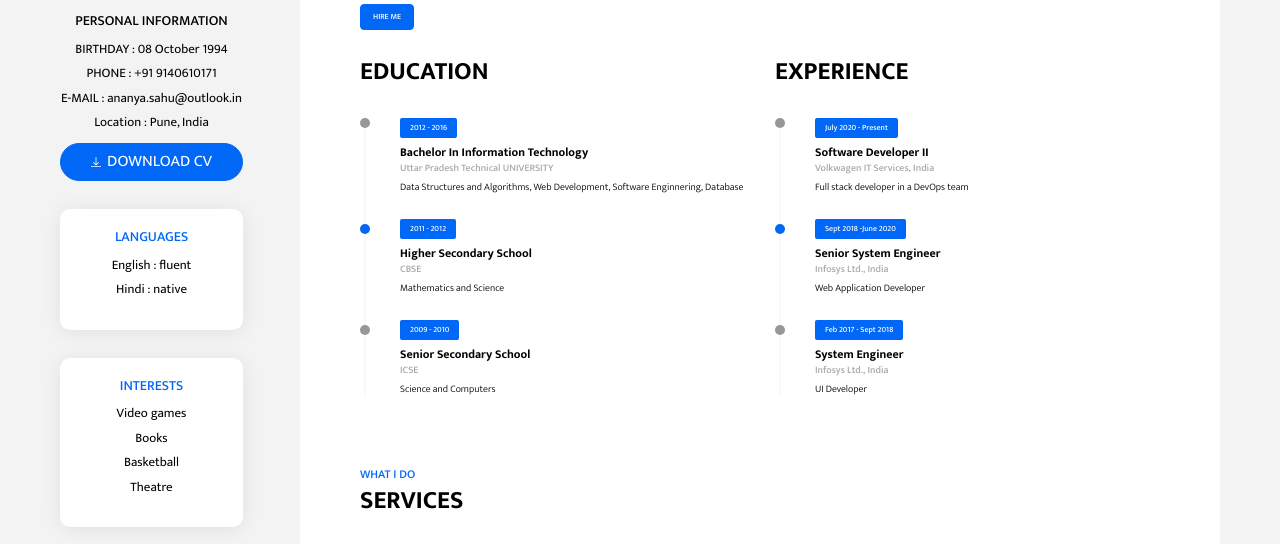
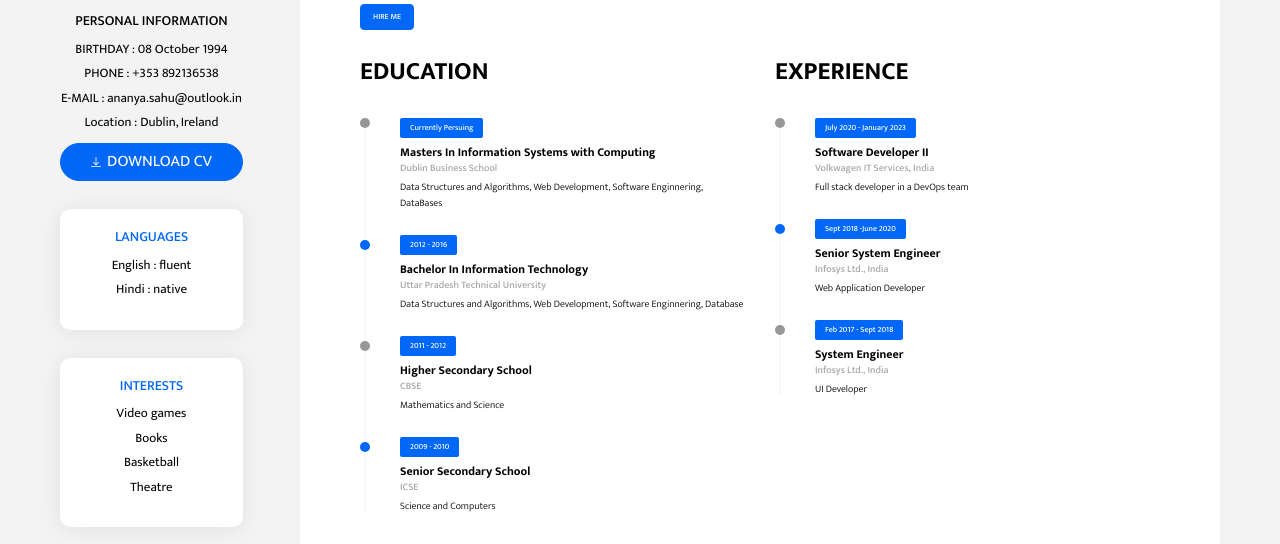
Before and after one commit to NiranjanKumbhar/AnnaPortfolio, a website: page index.html in a window 1280 px wide. Shown: the part 256-800 px from the top of the page. Drawn offline with Linux system fonts and the light colour scheme.

Commit message:
Update Location/Education

```diff
--- a/index.html
+++ b/index.html
@@ -47,15 +47,15 @@
             </div>
             <nav class="social-links">
                 <a href="https://www.linkedin.com/in/ananyasahu/" class="social-link"><i class="fab fa-linkedin"></i></a>
-                <a href="#!" class="social-link"><i class="fab fa-github"></i></a>
+                <a href="https://github.com/AnanyaSahu" class="social-link"><i class="fab fa-github"></i></a>
             </nav>
             <div class="widget">
                 <h5 class="widget-title">personal information</h5>
                 <div class="widget-content">
                     <p>BIRTHDAY : 08 October 1994</p>
-                    <p>PHONE : +91 9140610171</p>
+                    <p>PHONE : +353 892136538</p>
                     <p>E-MAIL : ananya.sahu@outlook.in</p>
-                    <p>Location : Pune, India</p>
+                    <p>Location : Dublin, Ireland</p>
                     <a href="\CV\Ananya_Sahu_India.pdf" download=""> <button class="btn btn-download-cv btn-primary rounded-pill"> <img src="assets/images/download.svg" alt="download"
                         class="btn-img">DOWNLOAD CV </button></a>
                 </div>
@@ -99,9 +99,17 @@
                         <h2 class="section-title">EDUCATION</h2>
                         <ul class="time-line">
                             <li class="time-line-item">
+                                <span class="badge badge-primary">Currently Persuing</span>
+                                <h6 class="time-line-item-title">Masters In Information Systems with Computing</h6>
+                                <p class="time-line-item-subtitle">Dublin Business School</p>
+                                <p class="time-line-item-content">Data Structures and Algorithms, Web Development,
+                                    Software Enginnering, DataBases
+                                </p>
+                            </li>
+                            <li class="time-line-item">
                                 <span class="badge badge-primary">2012 - 2016</span>
                                 <h6 class="time-line-item-title">Bachelor In Information Technology</h6>
-                                <p class="time-line-item-subtitle">Uttar Pradesh Technical UNIVERSITY</p>
+                                <p class="time-line-item-subtitle">Uttar Pradesh Technical University</p>
                                 <p class="time-line-item-content">Data Structures and Algorithms, Web Development,
                                     Software Enginnering, Database
                                 </p>
@@ -124,7 +132,7 @@
                         <h2 class="section-title">Experience</h2>
                         <ul class="time-line">
                             <li class="time-line-item">
-                                <span class="badge badge-primary">July 2020 - Present</span>
+                                <span class="badge badge-primary">July 2020 - January 2023</span>
                                 <h6 class="time-line-item-title">Software Developer II</h6>
                                 <p class="time-line-item-subtitle">Volkwagen IT Services, India</p>
                                 <p class="time-line-item-content">Full stack developer in a DevOps team</p>
```
